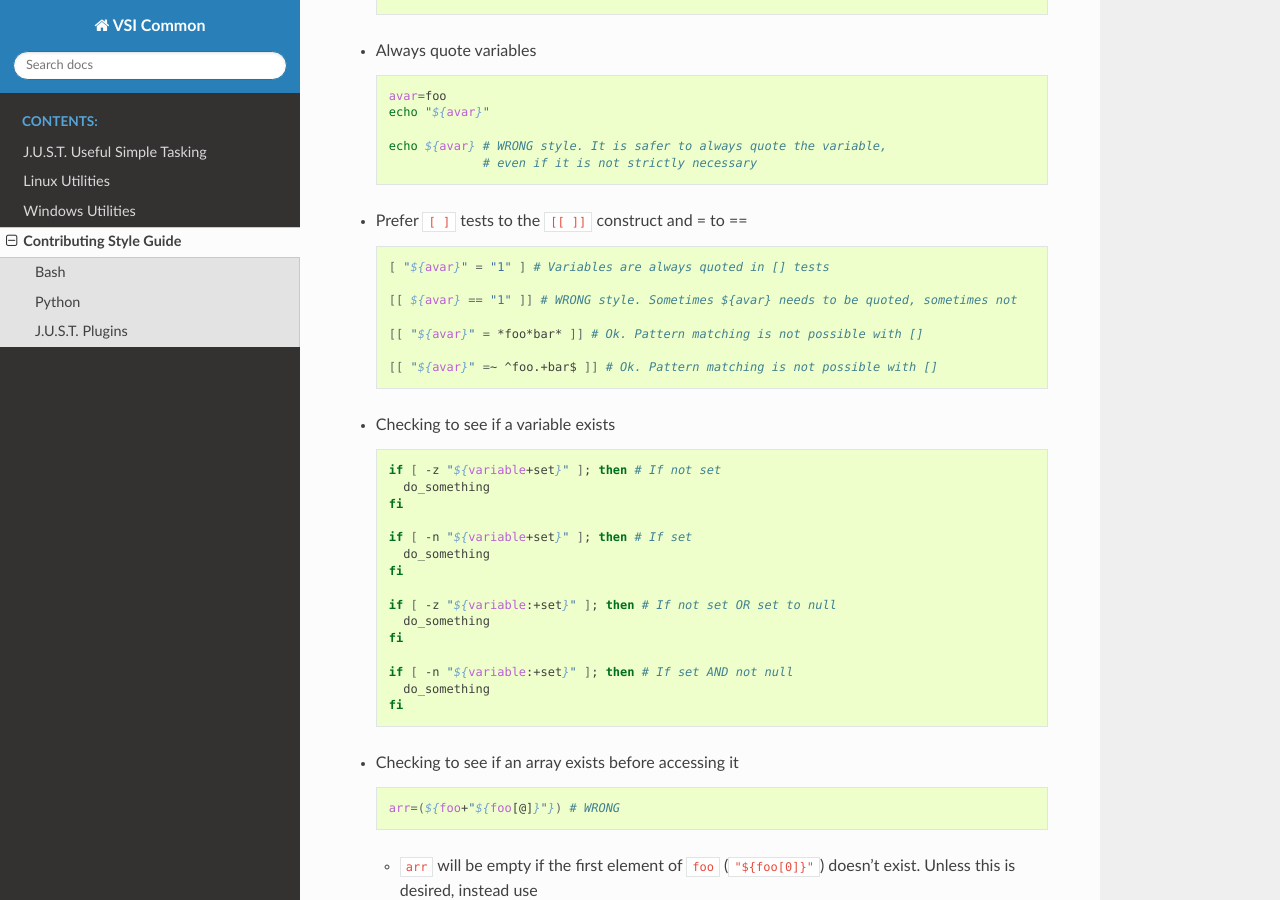
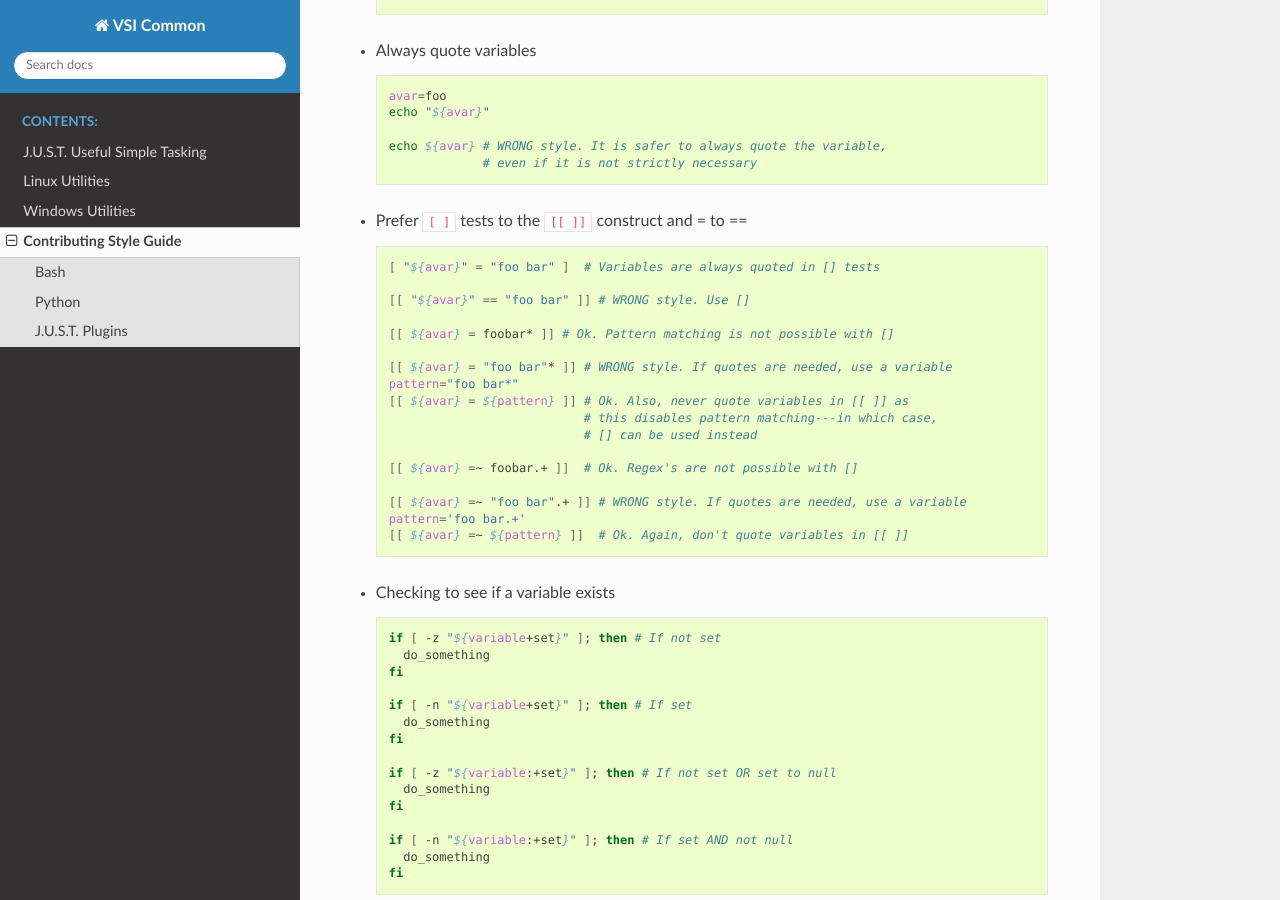
Before and after one commit to VisionSystemsInc/vsi_common, a Sphinx documentation site: the page built from docs/style.rst, in a window 1280 px wide and 900 px high, scrolled down 863 px. Built offline with Sphinx 7.4.7 and the Read the Docs theme 2.0.0, drawn with Linux system fonts in a browser that asks for light colours; pages that are not in the unit, such as notebooks, are missing from menus.

Commit message:
address comments

```diff
--- a/docs/style.rst
+++ b/docs/style.rst
@@ -60,13 +60,23 @@ We like to use `>&` for file descriptors (numbers), and `&>` for filenames
 
   .. code-block:: bash
 
-    [ "${avar}" = "1" ] # Variables are always quoted in [] tests
+    [ "${avar}" = "foo bar" ]  # Variables are always quoted in [] tests
 
-    [[ ${avar} == "1" ]] # WRONG style. Sometimes ${avar} needs to be quoted, sometimes not
+    [[ "${avar}" == "foo bar" ]] # WRONG style. Use []
 
-    [[ "${avar}" = *foo*bar* ]] # Ok. Pattern matching is not possible with []
+    [[ ${avar} = foobar* ]] # Ok. Pattern matching is not possible with []
 
-    [[ "${avar}" =~ ^foo.+bar$ ]] # Ok. Pattern matching is not possible with []
+    [[ ${avar} = "foo bar"* ]] # WRONG style. If quotes are needed, use a variable
+    pattern="foo bar*"
+    [[ ${avar} = ${pattern} ]] # Ok. Also, never quote variables in [[ ]] as
+                               # this disables pattern matching---in which case,
+                               # [] can be used instead
+
+    [[ ${avar} =~ foobar.+ ]]  # Ok. Regex's are not possible with []
+
+    [[ ${avar} =~ "foo bar".+ ]] # WRONG style. If quotes are needed, use a variable
+    pattern='foo bar.+'
+    [[ ${avar} =~ ${pattern} ]]  # Ok. Again, don't quote variables in [[ ]]
 
 * Checking to see if a variable exists
 
```
